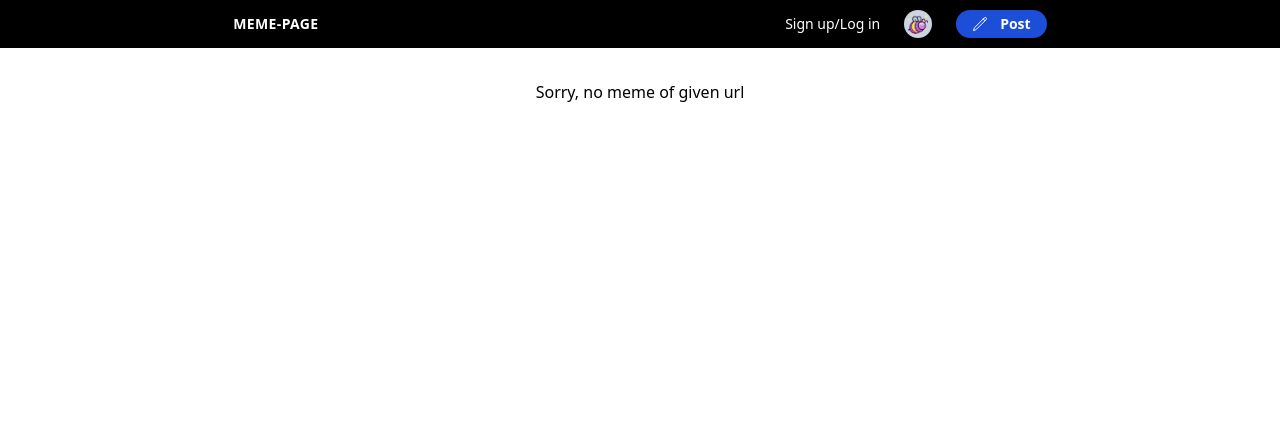
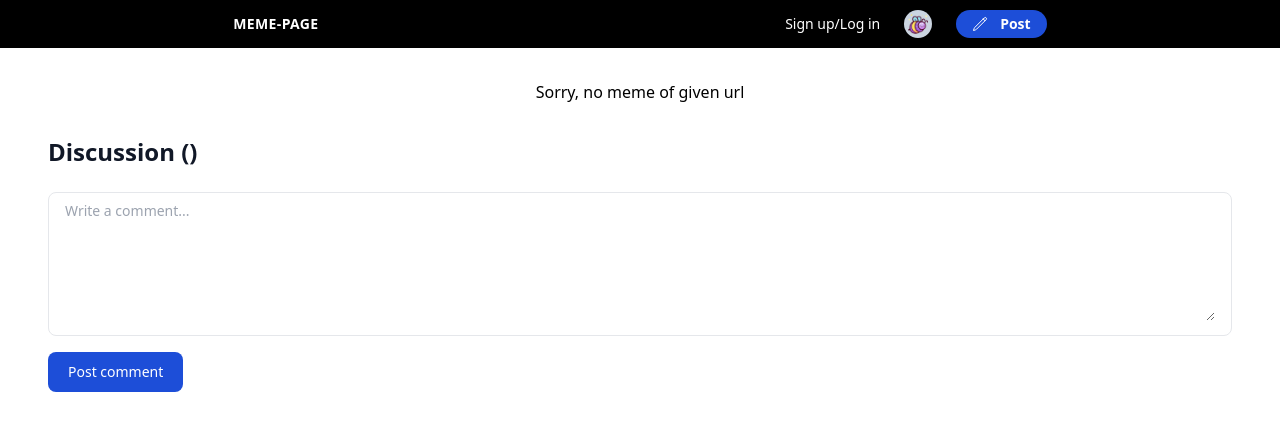
Before and after one commit to jacekkuczynski/meme-page-next, a Next.js app: page /post/1 in a window 1280 px wide. Shown: the top 430 px of the page. Built offline with nearby package versions, Linux system fonts and the light colour scheme; no server answers; the database is empty.

Commit message:
comments form

```diff
--- /dev/null
+++ b/components/CommentsSection/Comments.tsx
@@ -0,0 +1,37 @@
+import { useUser } from "@auth0/nextjs-auth0";
+
+interface CommentsI {
+  commentsCount: number;
+}
+
+const Comments = ({ commentsCount }: CommentsI) => {
+  const { user } = useUser();
+  console.log(user);
+  return (
+    <section className="bg-white w-full py-8">
+      <div className="w-full mx-auto px-4">
+        <div className="flex justify-between items-center mb-6">
+          <h2 className="text-lg lg:text-2xl font-bold text-gray-900 ">
+            Discussion ({commentsCount})
+          </h2>
+        </div>
+        <form className="mb-6">
+          <div className="py-2 px-4 mb-4 bg-white rounded-lg rounded-t-lg border border-gray-200">
+            <textarea
+              id="comment"
+              rows={6}
+              className="px-0 w-full text-sm text-gray-900 border-0 focus:ring-0 focus:outline-none"
+              placeholder="Write a comment..."
+              required
+            ></textarea>
+          </div>
+          <button type="submit" className="button">
+            Post comment
+          </button>
+        </form>
+      </div>
+    </section>
+  );
+};
+
+export default Comments;
--- a/pages/post/[postID].tsx
+++ b/pages/post/[postID].tsx
@@ -4,6 +4,7 @@ import MemePost from "../../components/MemePost/MemePost";
 import MemeStreamLayout from "../../components/MemeStreamLayout/MemeStreamLayout";
 import { GetServerSideProps } from "next/types";
 import { PostType } from "../../types/types";
+import Comments from "../../components/CommentsSection/Comments";
 
 interface PostI {
   post: PostType | null;
@@ -28,6 +29,7 @@ const PostID = ({ post }: PostI) => {
         ) : (
           <div>Sorry, no meme of given url</div>
         )}
+        <Comments />
       </MemeStreamLayout>
     </>
   );
```
